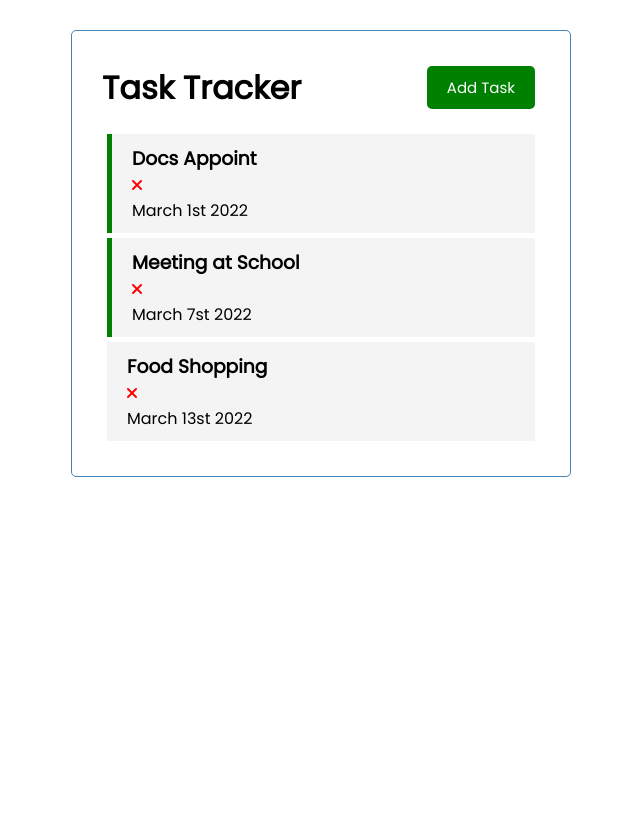
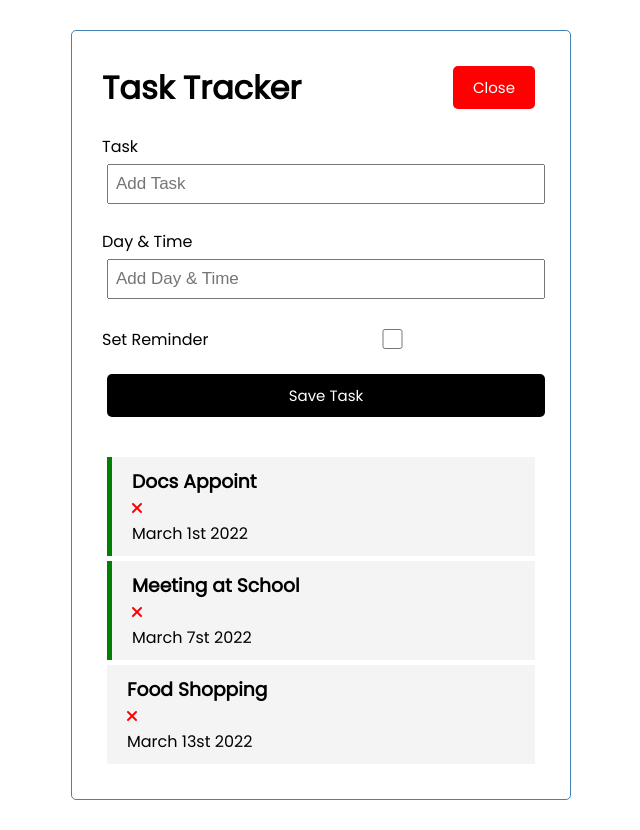
Before and after one commit to Joshj13/vue-crash-2022, a Vue app: page / in a window 1280 px wide. Both pictures are taken after a click on the button "Add Task". Shown: the whole page, without its empty margins (319-959 px from the left). Before the commit the page ends 800 px from the top, so only its background shows below. Built offline with nearby package versions, Linux system fonts and the light colour scheme.

Commit message:
toggle form and templates

```diff
--- a/src/App.vue
+++ b/src/App.vue
@@ -1,7 +1,10 @@
 <template>
     <div class="container">
-        <Header title = "Task Tracker" />
-        <Tasks @delete-task="deleteTask" :tasks="tasks"/>
+        <Header @toggle-add-task="toggleAddTask" title= "Task Tracker" :showAddTask="showAddTask"/>
+        <div v-show="showAddTask">
+            <AddTask @add-task="addTask"/>
+        </div>
+        <Tasks @toggle-reminder="toggleReminder" @delete-task="deleteTask" :tasks="tasks"/>
     </div>
 </template>
 
@@ -9,6 +12,7 @@
 <script>
     import Header from  './components/header'
     import Tasks from  './components/Tasks.vue'
+    import AddTask from './components/AddTask.vue'
 
 
 
@@ -16,19 +20,32 @@
   name: 'App',
   components: {
     Header,
-    Tasks
+    Tasks,
+    AddTask
   },
   data() {
     return {
-        tasks:[]
+        tasks:[],
+        showAddTask: false,
     }
   },
   methods: {
+    toggleAddTask() {
+        this.showAddTask = !this.showAddTask
+    },
+    addTask (task) {
+     this.tasks = [...this.tasks, task]
+    },
     deleteTask(id) {
         if(confirm('Are you sure?')) {
         this.tasks = this.tasks.filter((task) =>task.id !== id )
         }
     },
+
+    //Toggle reminder, changing state from true to false
+    toggleReminder(id) {
+        this.tasks = this.tasks.map((task) => task.id ==id ? {...task, reminder: !task.reminder} : task )
+    }
   },
   created() {
     this.tasks= [
--- /dev/null
+++ b/src/components/AddTask.vue
@@ -0,0 +1,86 @@
+<template>
+    <form @submit="onSubmit" class="add-form">
+      <div class="form-control">
+        <label>Task</label>
+        <input type="text" v-model="text" name="text" placeholder="Add Task" />
+      </div>
+      <div class="form-control">
+        <label>Day & Time</label>
+        <input
+          type="text"
+          v-model="day"
+          name="day"
+          placeholder="Add Day & Time"
+        />
+      </div>
+      <div class="form-control form-control-check">
+        <label>Set Reminder</label>
+        <input type="checkbox" v-model="reminder" name="reminder" />
+      </div>
+
+      <input type="submit" value="Save Task" class="btn btn-block" />
+    </form>
+  </template>
+
+  <script>
+  export default {
+    name: 'AddTask',
+    data() {
+      return {
+        text: '',
+        day: '',
+        reminder: false,
+      }
+    },
+    methods: {
+      onSubmit(e) {
+        e.preventDefault()
+        if (!this.text) {
+          alert('Please add a task')
+          return
+        }
+        const newTask = {
+          // id: Math.floor(Math.random() * 100000),
+          text: this.text,
+          day: this.day,
+          reminder: this.reminder,
+        }
+        this.$emit('add-task', newTask)
+        this.text = ''
+        this.day = ''
+        this.reminder = false
+      },
+    },
+  }
+  </script>
+
+  <style scoped>
+  .add-form {
+    margin-bottom: 40px;
+  }
+  .form-control {
+    margin: 20px 0;
+  }
+  .form-control label {
+    display: block;
+  }
+  .form-control input {
+    width: 100%;
+    height: 40px;
+    margin: 5px;
+    padding: 3px 7px;
+    font-size: 17px;
+  }
+  .form-control-check {
+    display: flex;
+    align-items: center;
+    justify-content: space-between;
+  }
+  .form-control-check label {
+    flex: 1;
+  }
+  .form-control-check input {
+    flex: 2;
+    height: 20px;
+  }
+  </style>
--- a/src/components/Task.vue
+++ b/src/components/Task.vue
@@ -1,7 +1,7 @@
 <template>
-    <div :class=" [task.reminder ? 'reminder': '', 'task']">
+    <div @dblclick="$emit('toggle-reminder', task.id)" :class="[task.reminder ? 'reminder': '', 'task']">
     <h3>{{task.text}}</h3>
-    <i @click="onDelete(task.id)" class="fas fa-times"></i>
+    <i @click="$emit('delete-task', task.id)" class="fas fa-times"></i>
     <p>{{task.day}}</p>
     </div>
 </template>
@@ -11,11 +11,6 @@
     name: 'Task',
     props: {
         task: Object
-    },
-    methods: {
-        onDelete(id) {
-           this.$emit('delete-task', id)
-        },
     },
 }
 </script>
--- a/src/components/Tasks.vue
+++ b/src/components/Tasks.vue
@@ -1,6 +1,6 @@
 <template>
     <div :key="task.id" v-for="task in tasks">
-      <Task @delete-task="$emit('delete-task', task.id)" :task="task"/>
+      <Task @toggle-reminder="$emit('toggle-reminder', task.id)"  @delete-task="$emit('delete-task', task.id)" :task="task"/>
     </div>
 
 </template>
@@ -16,6 +16,6 @@
         components: {
             Task,
         },
-        emits:['delete-task'],
+        emits:['delete-task', 'toggle-reminder'],
     }
 </script>
--- a/src/components/button.vue
+++ b/src/components/button.vue
@@ -12,6 +12,7 @@
         methods:{
             onClick() {
                 console.log('click im working')
+                this.$emit('toggle-add-task')
             }
         }
     }
--- a/src/components/header.vue
+++ b/src/components/header.vue
@@ -1,7 +1,7 @@
 <template>
     <header>
-        <h1>Task Tracker</h1>
-        <Button text="Add Task" color ="green" />
+        <h1>{{title}}</h1>
+        <Button @toggle-add-task="$emit('toggle-add-task')" :text="showAddTask ? 'Close' : 'Add Task'" :color="showAddTask ? 'red' : 'green'"  />
     </header>
 </template>
 
@@ -12,6 +12,7 @@
         name: 'Header',
         props: {
             title: String,
+            showAddTask: Boolean,
         },
         components: {
             Button
```
